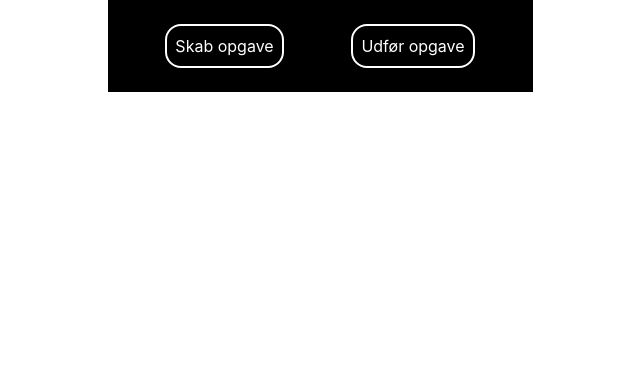
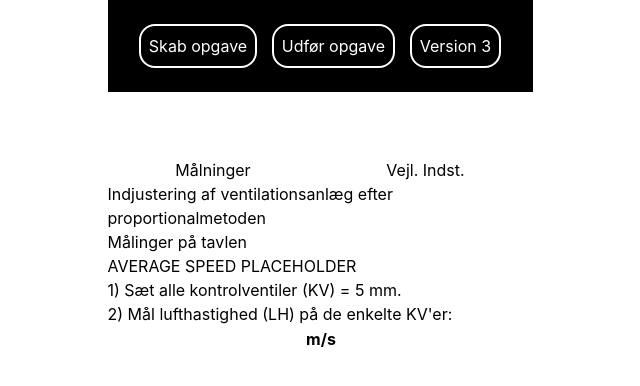
Before and after one commit to Alexander-Gronninger/CMK-vvs-app, a React (Create React App) app: page /v3/measurement in a window 1280 px wide. Shown: the top 386 px of the page, without its empty margins (320-960 px from the left). Built offline with nearby package versions, Linux system fonts and the light colour scheme.

Commit message:
Setup version 3 pages without content or math

```diff
--- a/src/App.js
+++ b/src/App.js
@@ -5,6 +5,9 @@ import Create from "./pages/Create";
 import Assignment from "./pages/Assignment";
 import Nav from "./templates/Nav";
 import ContextProvider from "./context/ContextProvider";
+import Version3 from "./pages/Version3";
+import Version3Measure from "./pages/Version3Measure";
+import Version3Suggested from "./pages/Version3Suggested";
 
 function App() {
   return (
@@ -14,6 +17,18 @@ function App() {
         <Route path="/*" element={<Nav />} key="Nav">
           <Route path="create" element={<Create />} key="Create" />
           <Route path="assignment" element={<Assignment />} key="Assignment" />
+          <Route path="v3/*" element={<Version3 />} key="Version3">
+            <Route
+              path="measurement"
+              element={<Version3Measure />}
+              key="Version3Measure"
+            />
+            <Route
+              path="suggested"
+              element={<Version3Suggested />}
+              key="Version3Suggested"
+            />
+          </Route>
         </Route>
       </Routes>
     </ContextProvider>
--- /dev/null
+++ b/src/components/MeasureRow.js
@@ -0,0 +1,42 @@
+import { useContext, useState } from "react";
+import Version3Context from "../context/Version3Context";
+
+const MeasureRow = ({ tableCss, index }) => {
+  const { Version3Data, setVersion3Data } = useContext(Version3Context);
+
+  const [tableInput, setTableInput] =
+    useState(Version3Data[index + 1] && Version3Data[index + 1].KVsize) || "";
+
+  const handleTableInputChange = (e) => {
+    if (e.target.value > 10 || e.target.value < 0) {
+      return;
+    }
+    setTableInput(e.target.value);
+    setVersion3Data((prevData) => {
+      let newData = [...prevData];
+      if (newData[index + 1]) {
+        newData[index + 1].KVsize = Number(e.target.value);
+      }
+      return newData;
+    });
+  };
+
+  return (
+    <tr>
+      <td className={tableCss}>
+        <label htmlFor={"TableRow1_" + (index + 1)}>KV{index + 1}</label>
+      </td>
+      <td className={tableCss}>
+        <input
+          type="number"
+          id={"TableRow1_" + (index + 1)}
+          className="max-w-content min-w-[10px] max-w-[50px] text-center bg-gray-200"
+          value={tableInput}
+          onChange={handleTableInputChange}
+        />
+      </td>
+    </tr>
+  );
+};
+
+export default MeasureRow;
--- a/src/context/ContextProvider.js
+++ b/src/context/ContextProvider.js
@@ -1,5 +1,6 @@
 import { useState } from "react";
 import AssignmentContext from "./AssignmentContext";
+import Version3Context from "./Version3Context";
 
 const ContextProvider = ({ children }) => {
   const [assignmentData, setAssignmentData] = useState([
@@ -16,10 +17,26 @@ const ContextProvider = ({ children }) => {
     { KVvalue: 2.7, KVsize: 3 },
   ]);
 
+  const [version3Data, setVersion3Data] = useState([
+    {
+      totalPD: 120,
+      desiredMS: 7,
+      desiredOpeningPercent: 50,
+    },
+    { KVvalue: 3, KVsize: 2 },
+    { KVvalue: 6.1, KVsize: 6 },
+    { KVvalue: 2.7, KVsize: 9 },
+    { KVvalue: 3.6, KVsize: 7 },
+    { KVvalue: 2.1, KVsize: 6 },
+    { KVvalue: 4, KVsize: 3 },
+  ]);
+
   return (
     <>
       <AssignmentContext.Provider value={{ assignmentData, setAssignmentData }}>
-        {children}
+        <Version3Context.Provider value={{ version3Data, setVersion3Data }}>
+          {children}
+        </Version3Context.Provider>
       </AssignmentContext.Provider>
     </>
   );
--- /dev/null
+++ b/src/context/Version3Context.js
@@ -0,0 +1,4 @@
+import { createContext } from "react";
+
+const Version3Context = createContext();
+export default Version3Context;
--- /dev/null
+++ b/src/pages/Version3.js
@@ -0,0 +1,24 @@
+import { Link, Outlet } from "react-router-dom";
+import Version3Measure from "./Version3Measure";
+
+const Version3 = () => {
+  return (
+    <>
+      <main>
+        <div className="flex justify-around">
+          <Link className="" to="/v3/measurement">
+            Målninger
+          </Link>
+          <Link className="" to="/v3/suggested">
+            Vejl. Indst.
+          </Link>
+        </div>
+
+        <h1>Indjustering af ventilationsanlæg efter proportionalmetoden</h1>
+        <Outlet />
+      </main>
+    </>
+  );
+};
+
+export default Version3;
--- /dev/null
+++ b/src/pages/Version3Measure.js
@@ -0,0 +1,35 @@
+import { useContext } from "react";
+import Version3Context from "../context/Version3Context";
+
+const Version3Measure = () => {
+  const { version3Data, setVersion3Data } = useContext(Version3Context);
+
+  return (
+    <>
+      <h2>Målinger på tavlen</h2>
+
+      <p>AVERAGE SPEED PLACEHOLDER</p>
+
+      <p>1) Sæt alle kontrolventiler (KV) = 5 mm.</p>
+      <p>2) Mål lufthastighed (LH) på de enkelte KV'er:</p>
+
+      <div>
+        <table>
+          <thead>
+            <tr>
+              <th></th>
+              <th>m/s</th>
+            </tr>
+          </thead>
+          <tbody>
+            {[...Array(version3Data.length - 1)].map((_, index) => (
+              <></>
+            ))}
+          </tbody>
+        </table>
+      </div>
+    </>
+  );
+};
+
+export default Version3Measure;
--- /dev/null
+++ b/src/pages/Version3Suggested.js
@@ -0,0 +1,5 @@
+const Version3Suggested = () => {
+  return <></>;
+};
+
+export default Version3Suggested;
--- a/src/templates/AssignmentTable1.js
+++ b/src/templates/AssignmentTable1.js
@@ -1,14 +1,14 @@
 import { useContext } from "react";
 import AssignmentTableRow1 from "../components/AssignmentTableRow1";
 import AssignmentContext from "../context/AssignmentContext";
-import CalculateAverageAirspeed from "../functions/CalcAverageAirspeed";
+/* import CalculateAverageAirspeed from "../functions/CalcAverageAirspeed"; */
 
 const AssignmentTable1 = () => {
   const { assignmentData } = useContext(AssignmentContext);
 
   /* Calculating the average airspeed */
 
-  const averageAirspeed = CalculateAverageAirspeed(assignmentData);
+  /* const averageAirspeed = CalculateAverageAirspeed(assignmentData); */
 
   const tableCss = "text-center border-[1px] border-black";
   return (
--- a/src/templates/Nav.js
+++ b/src/templates/Nav.js
@@ -16,6 +16,12 @@ const Nav = () => {
         >
           Udfør opgave
         </Link>
+        <Link
+          className="text-white border-2 border-white rounded-2xl p-2"
+          to="/v3/measurement"
+        >
+          Version 3
+        </Link>
       </nav>
       <Outlet />
     </>
```
